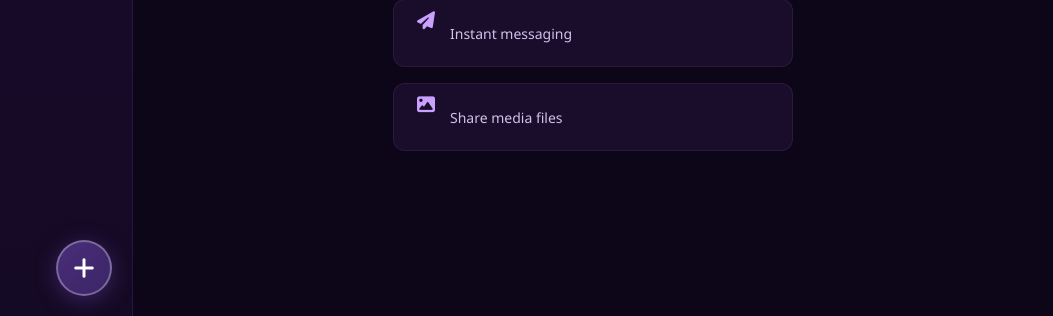
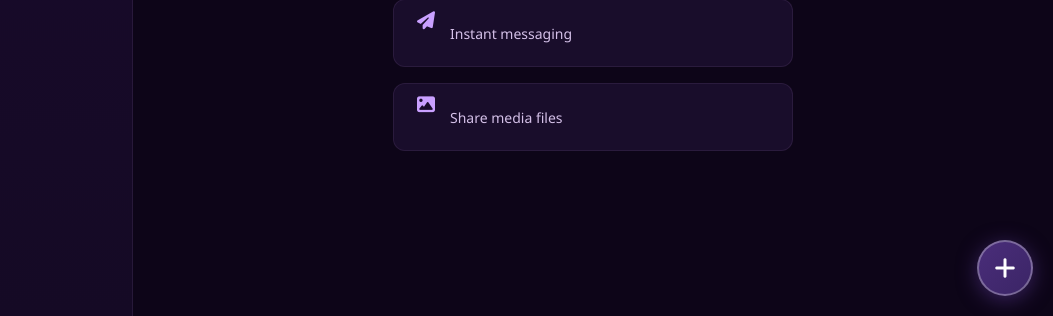
Before and after one commit to dijayberry/curyent, a Flask app: page /chat in a window 1280 px wide. Shown: the part 484-800 px from the top of the page, without its empty margins (227-1280 px from the left). Run offline with Flask 3, Linux system fonts and the light colour scheme.

Commit message:
Move + button outside sidebar for mobile visibility
Co-authored-by: Junie <junie@jetbrains.com>

```diff
--- a/static/css/chat.css
+++ b/static/css/chat.css
@@ -799,7 +799,7 @@ body {
 ========================= */
 
 .chat-new-chat-btn {
-    position: absolute;
+    position: fixed;
     bottom: 20px;
     right: 20px;
     display: flex;
@@ -815,7 +815,7 @@ body {
     cursor: pointer;
     transition: all 0.3s ease;
     box-shadow: 0 4px 20px rgba(74, 45, 122, 0.7);
-    z-index: 100;
+    z-index: 9999;
 }
 
 .chat-new-chat-btn:hover {
--- a/templates/chat/chat.html
+++ b/templates/chat/chat.html
@@ -31,10 +31,12 @@
             <!-- Contacts will be rendered here -->
         </div>
 
-        <button class="chat-new-chat-btn" id="chat-new-chat-btn" title="New conversation">
-            <i class="fas fa-plus"></i>
-        </button>
     </aside>
+
+    <!-- New Chat Button (outside sidebar for mobile visibility) -->
+    <button class="chat-new-chat-btn" id="chat-new-chat-btn" title="New conversation">
+        <i class="fas fa-plus"></i>
+    </button>
 
     <!-- Main Chat Area -->
     <main class="chat-main">
```
